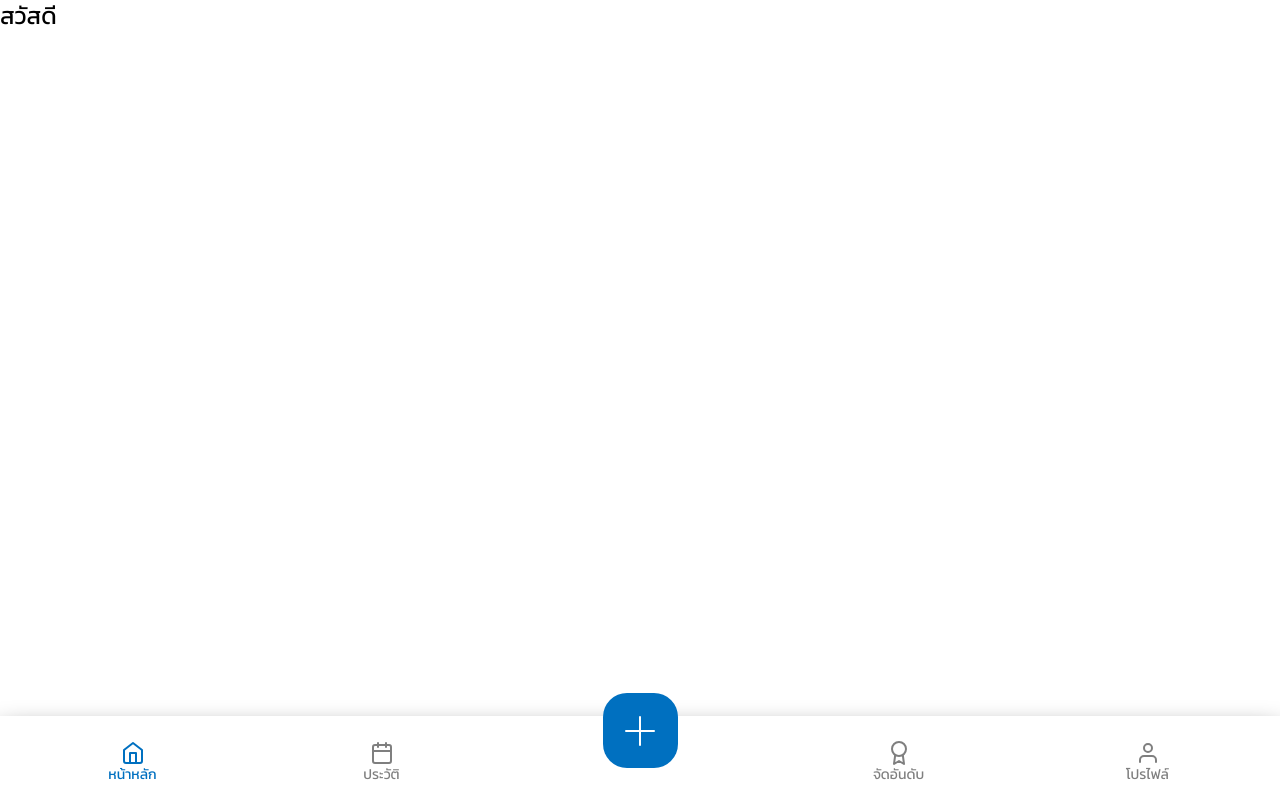
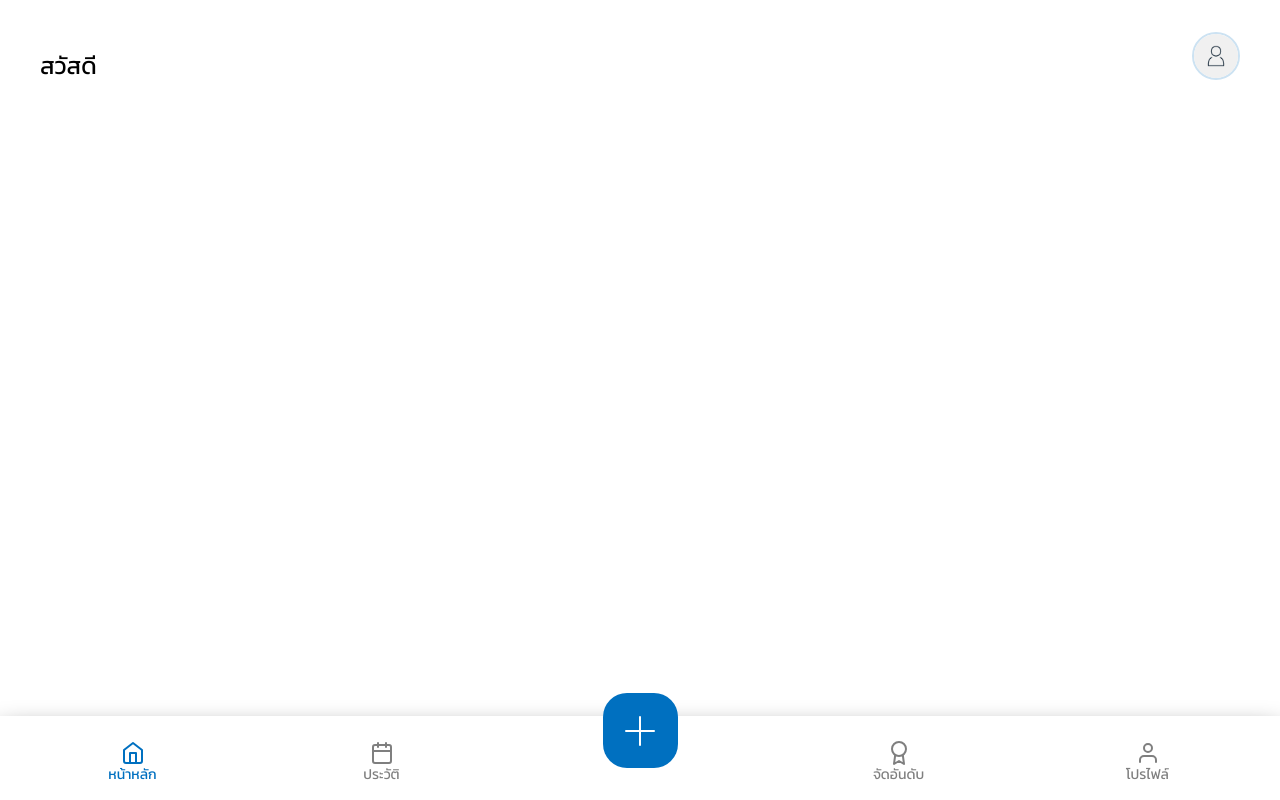
Before and after one commit to guniism/ube-fit-challenge, a Next.js app: page / in a window 1280 px wide. Built offline with nearby package versions, Linux system fonts and the light colour scheme; no server answers.

Commit message:
Create header component

```diff
--- a/app/components/header.tsx
+++ b/app/components/header.tsx
@@ -1,9 +1,28 @@
+import { useSession } from "next-auth/react"
+import Image from "next/image";
+import Link from "next/link";
 
+export default function Header({style, profile} : {style: any, profile: boolean}){
+    // const {data: session} = useSession();
+    return(
+        <div className="h-28 flex flex-row px-10 justify-between items-center">
+            <div className="pt-5">
+                {style}
+            </div>
+            {profile ? (
+                        <Link href="/profile">
+                                <Image
+                                src={"/assets/img/avatar.png"}
+                                width={1080}
+                                height={1080}
+                                alt={"User profile"}
+                                className="w-12 h-12 rounded-full border-2 border-lightblue"
+                            />
+                        </Link>
+            ) : (
+                <></>
+            )}
 
-export default function Header({style} : {style: any}){
-    return(
-        <div>
-            {style}
         </div>
     )
 }
```
